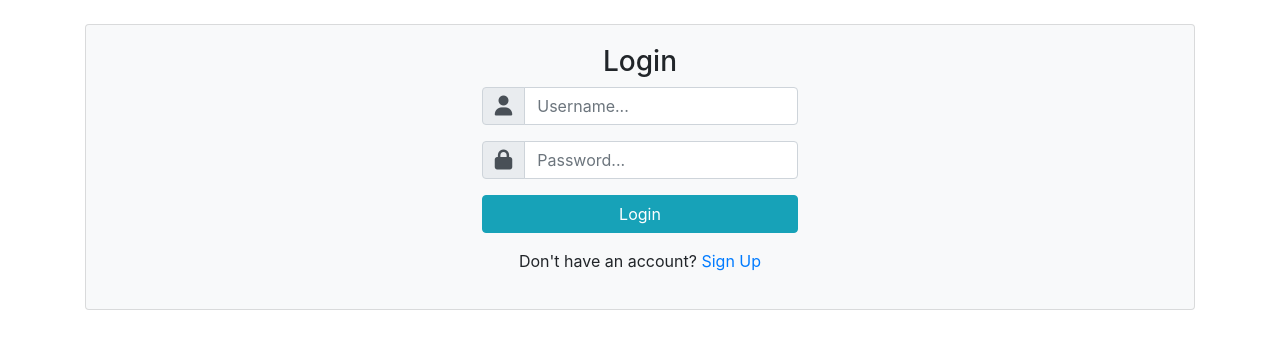
After one commit to abasszakari/contacts_app, a Django app: page /contact/login/ in a window 1280 px wide. The commit adds this page. Shown: the top 349 px of the page. Run offline with Django 3.2, Linux system fonts and the light colour scheme; some libraries are stand-ins or nearby versions.

Commit message:
addition of user registration and login

```diff
--- a/src/contact_list/settings.py
+++ b/src/contact_list/settings.py
@@ -39,6 +39,7 @@ INSTALLED_APPS = [
     'django.contrib.staticfiles',
     'contacts_app',
     'crispy_forms',
+    'django_filters',
 ]
 
 CRISPY_TEMPLATE_PACK = 'bootstrap4'
@@ -125,5 +126,9 @@ USE_TZ = True
 # https://docs.djangoproject.com/en/3.0/howto/static-files/
 
 STATIC_URL = '/static/'
+STATICFILES_DIRS = [
+    os.path.join(BASE_DIR, "static"),
+    #'/var/www/static/',
+]
 
 SITE_ID = 1
--- a/src/contacts_app/models.py
+++ b/src/contacts_app/models.py
@@ -1,4 +1,7 @@
+from django.conf import settings
 from django.db import models
+from django.contrib.auth import get_user_model
+User=get_user_model()
 
 class Contact(models.Model):
     fullname = models.CharField(max_length=50)
@@ -6,6 +9,7 @@ class Contact(models.Model):
     position = models.CharField(max_length=20)
     mobile = models.CharField(max_length=15)
     address = models.CharField(max_length=50)
+    user = models.ForeignKey(User, on_delete=models.CASCADE, null=True, blank=True)
 
     class Meta:
         ordering = ["-id"]
--- /dev/null
+++ b/src/contacts_app/templates/contacts_app/login.html
@@ -0,0 +1,54 @@
+{% load static %}
+
+<!DOCTYPE html>
+<html lang="en">
+<head>
+    <meta charset="UTF-8">
+    <title>Login</title>
+    <link rel="stylesheet" href="https://stackpath.bootstrapcdn.com/bootstrap/4.5.0/css/bootstrap.min.css" integrity="sha384-9aIt2nRpC12Uk9gS9baDl411NQApFmC26EwAOH8WgZl5MYYxFfc+NcPb1dKGj7Sk" crossorigin="anonymous">
+    <script src="https://use.fontawesome.com/62260db3c0.js"></script>
+
+    <link rel="stylesheet" type="text/css" href="{% static '/css/main.css' %}">
+    <link rel="stylesheet" type="text/css" href="{% static '/css/register.css' %}">
+
+</head>
+<body>
+
+<div class="container">
+<br>
+    <div class="card bg-light">
+    <article class="card-body mx-auto" style="max-width: 400px;">
+    	<h3 class="text-center">Login</h3>
+
+    	<form method='POST' action=''>
+            {% csrf_token %}
+    	<div class="form-group input-group">
+    		<div class="input-group-prepend">
+                <span class="input-group-text"> <i class="fa fa-user fa-lg"></i> </span>
+            </div>
+            <input name="username" class="form-control" placeholder="Username..." type="text">
+        </div> <!-- form-group// -->
+        <div class="form-group input-group">
+        	<div class="input-group-prepend">
+                <span class="input-group-text"> <i class="fa fa-lock fa-lg"></i> </span>
+            </div>
+             <input name="password" class="form-control" placeholder="Password..." type="password">
+        </div> <!-- form-group// -->
+        <div class="form-group">
+            <button type="submit" class="btn btn-info btn-block"> Login  </button>
+        </div> <!-- form-group// -->
+        {% for message in messages %}
+            <span style="color:purple">{{message}}</span>
+        {% endfor %}
+        <p class="text-center">Don't have an account? <a href="{% url 'contacts_app:register' %}">Sign Up</a> </p>
+    </form>
+    </article>
+    </div> <!-- card.// -->
+</div>
+
+
+    <script src="https://code.jquery.com/jquery-3.5.1.slim.min.js" integrity="sha384-DfXdz2htPH0lsSSs5nCTpuj/zy4C+OGpamoFVy38MVBnE+IbbVYUew+OrCXaRkfj" crossorigin="anonymous"></script>
+    <script src="https://cdn.jsdelivr.net/npm/popper.js@1.16.0/dist/umd/popper.min.js" integrity="sha384-Q6E9RHvbIyZFJoft+2mJbHaEWldlvI9IOYy5n3zV9zzTtmI3UksdQRVvoxMfooAo" crossorigin="anonymous"></script>
+    <script src="https://stackpath.bootstrapcdn.com/bootstrap/4.5.0/js/bootstrap.min.js" integrity="sha384-OgVRvuATP1z7JjHLkuOU7Xw704+h835Lr+6QL9UvYjZE3Ipu6Tp75j7Bh/kR0JKI" crossorigin="anonymous"></script>
+</body>
+</html>
--- a/src/contacts_app/urls.py
+++ b/src/contacts_app/urls.py
@@ -5,6 +5,9 @@ app_name = 'contacts_app'
 
 urlpatterns = [
     path('', views.contact_list, name='contact_list'),
+    path('register/', views.register, name='register'),
+    path('login/', views.loginPage, name='login'),
+    path('logout/', views.logoutUser, name='logout'),
     path('form/', views.contact_form, name='contact_add'),
     path('form/<int:id>', views.contact_form, name='contact_update'),
     path('delete/<int:id>', views.contact_delete, name='contact_delete')
--- a/src/contacts_app/views.py
+++ b/src/contacts_app/views.py
@@ -1,12 +1,60 @@
+from django.core.paginator import Paginator
 from django.shortcuts import render,redirect
-from .forms import ContactForm
+from .forms import ContactForm, CreateUserForm
+from .filters import ContactFilter
+from django.contrib import messages
+from django.contrib.auth import authenticate, login, logout
+from django.contrib.auth.decorators import login_required
 from .models import Contact
 
+def register(request):
+    if request.user.is_authenticated:
+        return redirect('contacts_app:contact_list')
+    else:
+        form = CreateUserForm()
+        if request.method == 'POST':
+            form = CreateUserForm(request.POST)
+            if form.is_valid():
+                form.save()
+                user = form.cleaned_data.get('username')
+                messages.success(request, 'Account was successfully created for ' + user)
+                return redirect('contacts_app:login')
+        context = {
+            'form': form
+        }
+        return render(request, 'contacts_app/register.html', context)
+
+def loginPage(request):
+    if request.user.is_authenticated:
+        return redirect('contacts_app:contact_list')
+    else:
+        if request.method == 'POST':
+            username = request.POST.get('username')
+            password = request.POST.get('password')
+
+            user = authenticate(request, username=username, password=password)
+
+            if user is not None:
+                print(user.id)
+                login(request, user)
+                return redirect('contacts_app:contact_list')
+            else:
+                messages.info(request, 'Username or password is incorrect')
+                return render(request, 'contacts_app/login.html')
+        return render(request, 'contacts_app/login.html')
+
+@login_required(login_url='contacts_app:login')
+def logoutUser(request):
+    logout(request)
+    return redirect('contacts_app:login')
+
+@login_required(login_url='contacts_app:login')
 def contact_list(request):
-    contact_list = Contact.objects.all()
+    contact_list = Contact.objects.filter(user=request.user)
     context = {"contact_list": contact_list}
     return render(request, 'contacts_app/contact_list.html', context)
 
+@login_required(login_url='contacts_app:login')
 def contact_form(request, id=0):
     if request.method == "GET":
         if id == 0:
@@ -23,9 +71,12 @@ def contact_form(request, id=0):
             contact = Contact.objects.get(pk=id)
             form = ContactForm(request.POST, instance=contact)
         if form.is_valid():
-            form.save()
+            instance = form.save(commit=False)
+            instance.user = request.user
+            instance.save()
         return redirect('contacts_app:contact_list')
 
+@login_required(login_url='contacts_app:login')
 def contact_delete(request, id):
     contact = Contact.objects.get(pk=id)
     contact.delete()
--- /dev/null
+++ b/src/static/css/register.css
@@ -0,0 +1,30 @@
+.divider-text {
+    position: relative;
+    text-align: center;
+    margin-top: 15px;
+    margin-bottom: 15px;
+}
+.divider-text span {
+    padding: 7px;
+    font-size: 12px;
+    position: relative;
+    z-index: 2;
+}
+.divider-text:after {
+    content: "";
+    position: absolute;
+    width: 100%;
+    border-bottom: 1px solid #ddd;
+    top: 55%;
+    left: 0;
+    z-index: 1;
+}
+
+/*.btn-facebook {
+    background-color: #405D9D;
+    color: #fff;
+}
+.btn-twitter {
+    background-color: #42AEEC;
+    color: #fff;
+}*/
```
Also changed, not shown: src/contacts_app/filters.py (added, +10 -0 lines), src/contacts_app/forms.py (+9 -1 lines), src/contacts_app/templates/contacts_app/base.html (+26 -7 lines), src/contacts_app/templates/contacts_app/contact_list.html (+61 -6 lines), src/contacts_app/templates/contacts_app/register.html (added, +80 -0 lines), src/contacts_app/migrations/0004_contact_user.py (added), src/contacts_app/migrations/0005_auto_20200809_1933.py (added).
